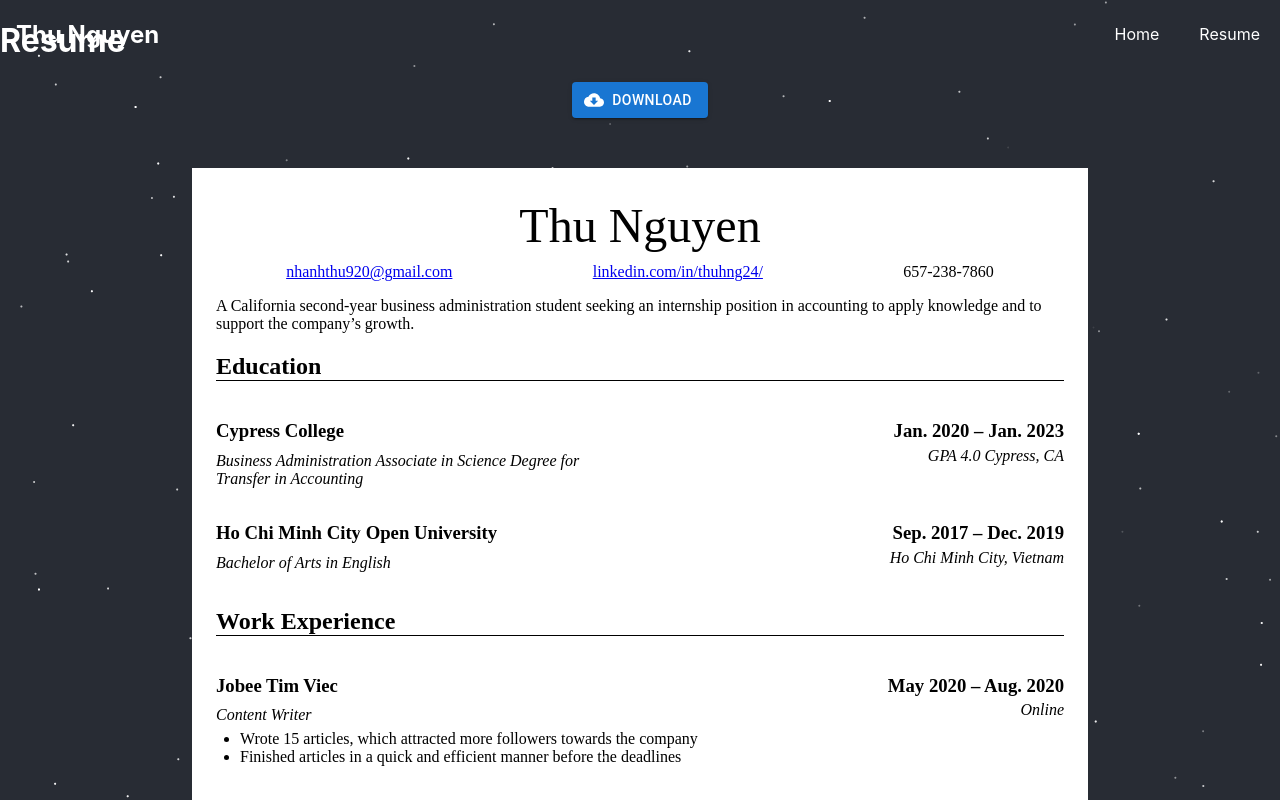
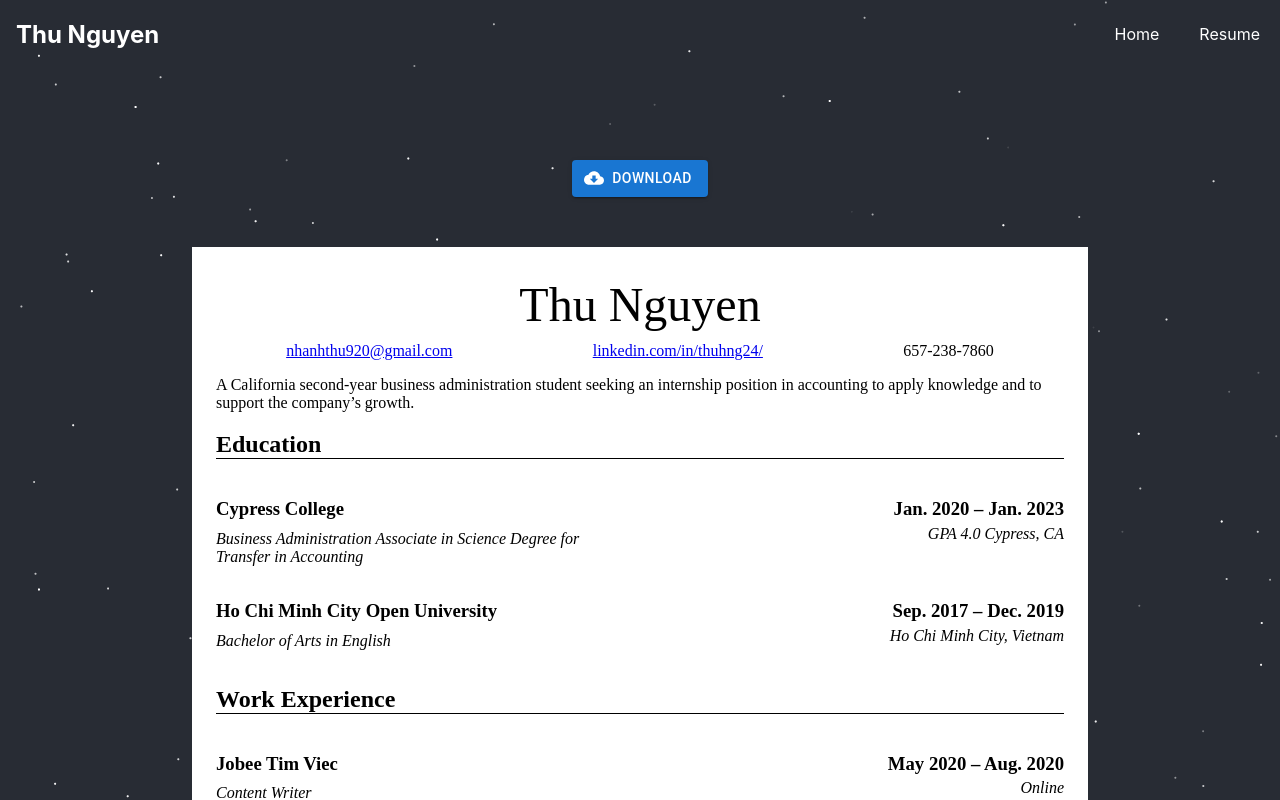
Before and after one commit to Brian-E-Nguyen/Thu-Website, a React (Create React App) app: page /resume in a window 1280 px wide. Shown: the top 800 px of the page. Built offline with nearby package versions, Linux system fonts and the light colour scheme.

Commit message:
ResumeView: margin top spacing

```diff
--- a/src/views/ResumeView.js
+++ b/src/views/ResumeView.js
@@ -5,9 +5,8 @@ import Particle from '../components/UI/Particle';
 
 const ResumeView = () => {
   return (
-    <div>
+    <div style={{ marginTop: 10 + 'rem' }}>
       <Particle />
-      <h1>Resume</h1>
       <DownloadButton />
       <Resume />
       <DownloadButton />
```
